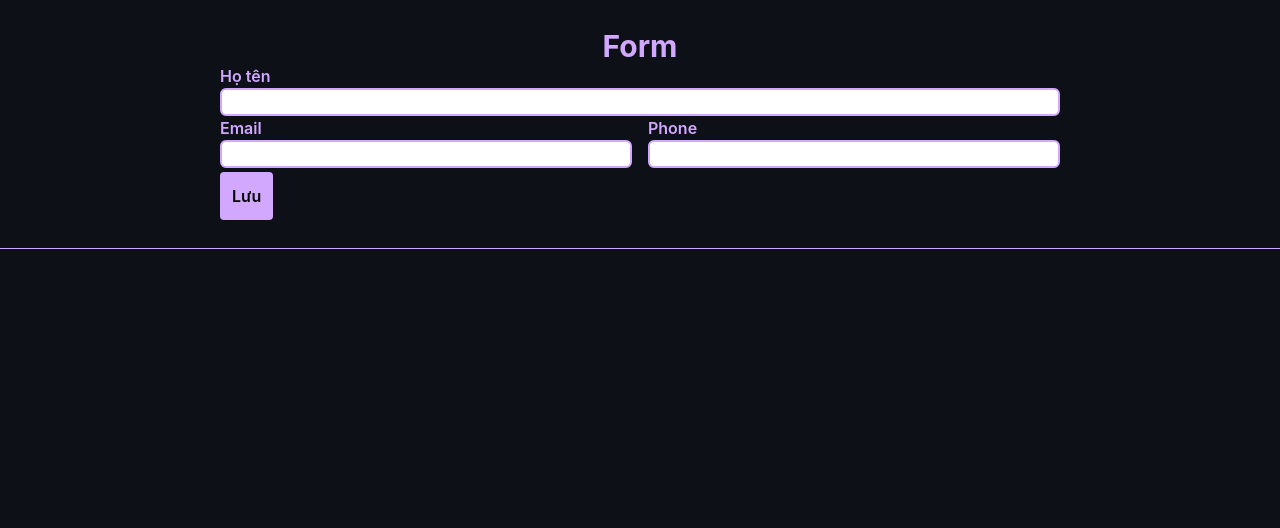
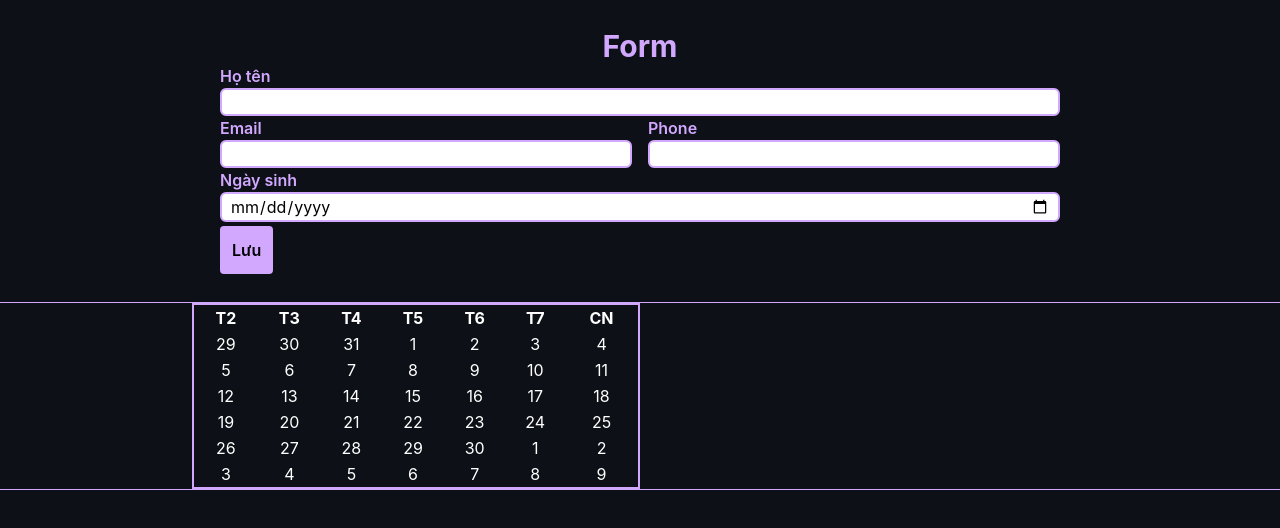
Before and after one commit to tam-minkshin/minkshin-profile, a React (Create React App) app: page /profile in a window 1280 px wide. Shown: the top 528 px of the page. Built offline with nearby package versions, Linux system fonts and the light colour scheme.

Commit message:
calendar

```diff
--- a/src/Componnets/Form/component.tsx
+++ b/src/Componnets/Form/component.tsx
@@ -19,6 +19,7 @@ class FormComponent extends React.Component<FormProps, FormState> {
     try {
       const { data } = this.state;
       data[name] = value;
+      console.debug('FormComponent execute handleOnchange',data)
       this.setState({ data });
     } catch (error: any) {
       console.error(`FormComponent execute handleOnchange ${error.toString()}`);
@@ -41,6 +42,7 @@ class FormComponent extends React.Component<FormProps, FormState> {
               <Input label="Phone" onChange={this.handleOnchange.bind(this)} name="phone" />
             </Grid>
           </Grid>
+          <Input type="date" label="Ngày sinh" onChange={this.handleOnchange.bind(this)} name="dob" />
           <Button className="mt-1" content={"Lưu"} onClick={this.handleSubmit.bind(this)} />
         </form>
       </div>
--- a/src/Componnets/Profile/component.tsx
+++ b/src/Componnets/Profile/component.tsx
@@ -1,7 +1,8 @@
 import * as React from "react";
 import FormComponent from "Componnets/Form/component";
 import Helper from "Service/Helper";
-import Style from "Sass/Component/_profile.module.scss"
+import Style from "Sass/Component/_profile.module.scss";
+import Calendar from "Core/DatePicker/Calendar";
 
 interface ProfileProps {}
 
@@ -30,7 +31,8 @@ class ProfileComponent extends React.Component<ProfileProps, ProfileState> {
   render() {
     const { data } = this.state;
     return (
-      <div className={Style['section']}>
+      <>
+        <div className={Style["section"]}>
           {Helper.isEmpty(data) ? (
             <FormComponent handleData={this.handleData.bind(this)} />
           ) : (
@@ -47,6 +49,10 @@ class ProfileComponent extends React.Component<ProfileProps, ProfileState> {
             </>
           )}
         </div>
+        <div className={Style["section"]}>
+          <Calendar />
+        </div>
+      </>
     );
   }
 }
--- /dev/null
+++ b/src/Core/DatePicker/Calendar.tsx
@@ -0,0 +1,67 @@
+import { FC } from "react";
+
+interface CalendarProps {}
+
+const Calendar: FC<CalendarProps> = () => {
+  const daysInMonth = new Date(2023, 6, 0).getDate();
+  const daysInPrevMonth = new Date(2023, 5, 0).getDate();
+  const daysInNextMonth = new Date(2023, 7, 0).getDate();
+  const renderArr = (value: number) => {
+    console.log("check arrDays", Array.from(Array(value).keys()));
+    return Array.from(Array(value).keys());
+  };
+  const handleFirstWeek = () => {
+    const firstDay: number = new Date(2023, 6, 0).getDay();
+    switch (firstDay) {
+      case 0:
+      case 1:
+        return renderArr(daysInPrevMonth).slice(daysInPrevMonth - (firstDay + 5));
+      default:
+        return renderArr(daysInPrevMonth).slice(daysInPrevMonth - (firstDay - 2));
+    }
+  };
+  const handleLastWeek = () => {
+    const lastDay: number = new Date(2023, 6, daysInMonth - 1).getDay();
+    switch (lastDay) {
+      case 0:
+      case 1:
+        return renderArr(1 - lastDay + 7);
+      default:
+        return renderArr(6 - lastDay + 9);
+    }
+  };
+  const handleDays = () => {
+    const firstWeek = handleFirstWeek();
+    const lastWeek = handleLastWeek();
+    let days: number[][] = [];
+    let week: number[] = [];
+    [...firstWeek, ...renderArr(daysInMonth), ...lastWeek].forEach((day, id) => {
+      week.push(day);
+      if ((id + 1) % 7 === 0) {
+        days.push(week);
+        week = [];
+      }
+    });
+    return days.map((tr,week) => (
+      <tr key={week}>
+        {tr.map((td,day) => (
+          <td className="text-center" key={`${week}${day}`}>{td + 1}</td>
+        ))}
+      </tr>
+    ));
+  };
+  return (
+    <table className="text-white w-1/2 border-2">
+      <thead>
+        <tr>
+          {renderArr(7).map((item) => (
+            <th key={item}>{item !== 6 ? `T${item + 2}` : "CN"}</th>
+          ))}
+        </tr>
+      </thead>
+      <tbody>{handleDays()}</tbody>
+    </table>
+  );
+};
+
+export default Calendar;
--- a/src/Core/Input/input.core.tsx
+++ b/src/Core/Input/input.core.tsx
@@ -8,12 +8,12 @@ export interface InputProps extends Omit<InputHookProps, "onChange"> {
   onChange: ChangeEventHandler<HTMLInputElement>;
 }
 const InputCore = (props: InputProps) => {
-  const { label, value, onChange, className = "", name } = props;
+  const { label, value, onChange, className = "", name, type } = props;
 
   return (
-    <div className={mergeClass(className,Style["container-input"])}>
+    <div className={mergeClass(className, Style["container-input"])}>
       <label className={Style["label"]}>{label}</label>
-      {!Helper.isEmpty(value) ? <input name={name} className={Style["input"]} defaultValue={value} onChange={onChange} /> : <input name={name} className={Style["input"]} onChange={onChange} />}
+      {!Helper.isEmpty(value) ? <input type={type} name={name} className={Style["input"]} defaultValue={value} onChange={onChange} /> : <input type={type} name={name} className={Style["input"]} onChange={onChange} />}
     </div>
   );
 };
--- a/src/Core/Input/input.hook.tsx
+++ b/src/Core/Input/input.hook.tsx
@@ -1,4 +1,4 @@
-import { ChangeEvent, FunctionComponent, useEffect, useState } from "react";
+import { ChangeEvent, FC, useEffect, useState } from "react";
 import Input from "Core/Input/input.core";
 
 export interface InputHookProps {
@@ -10,7 +10,7 @@ export interface InputHookProps {
   type?: string;
 }
 
-const InputHook: FunctionComponent<InputHookProps> = (props) => {
+const InputHook: FC<InputHookProps> = (props) => {
   const { label, defaultValue = "", name, onChange, className, type="text" } = props;
   const [value, setValue] = useState<string>("");
   useEffect(() => {
```
Also changed, not shown: src/Core/Grid/grid.core.tsx (line endings or trailing spaces). Lines whose indentation alone changed are shown as unchanged.
